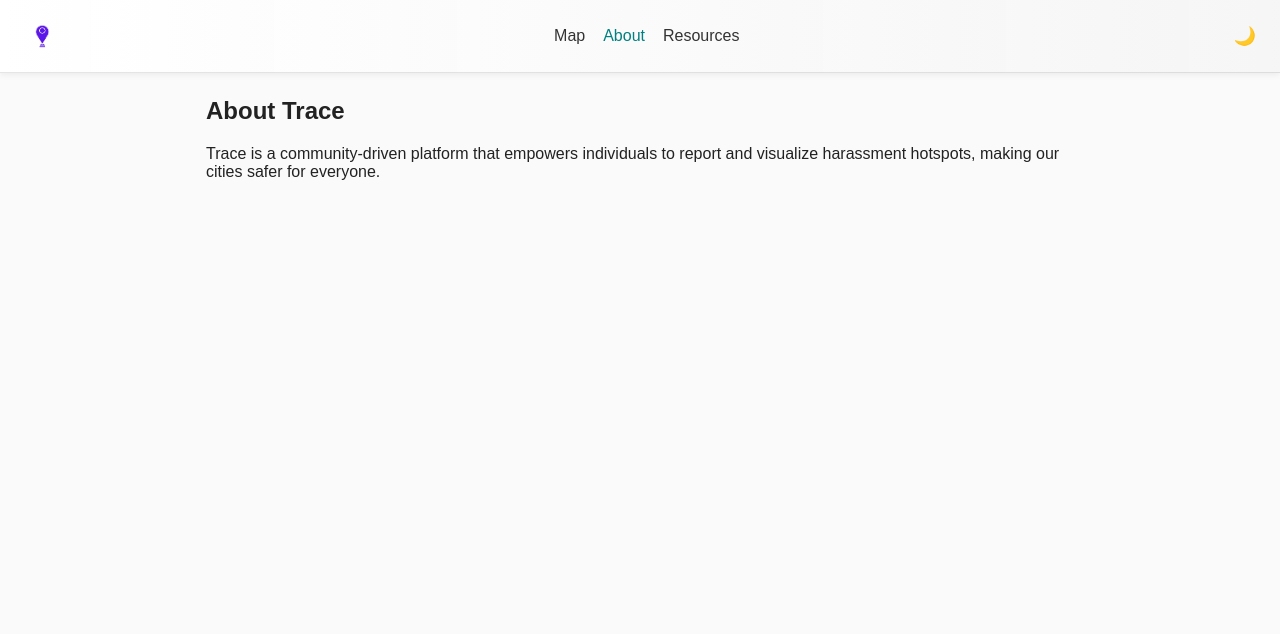
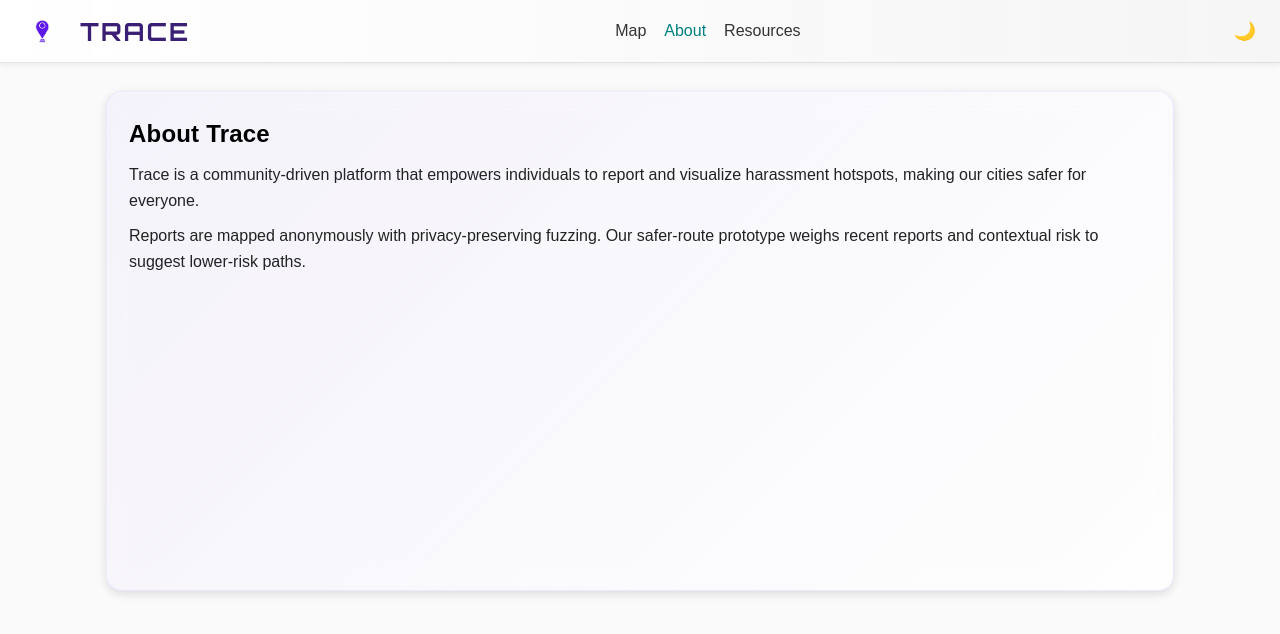
Before and after one commit to eshalkashif1/Trace, a website: page public/about.html in a window 1280 px wide. Drawn offline with Linux system fonts and the light colour scheme.

Commit message:
style changes to about and resources

```diff
--- a/public/about.html
+++ b/public/about.html
@@ -23,6 +23,7 @@
     <nav class="navbar">
       <div class="logo-container">
         <img src="trace-logo.png" alt="Trace logo" class="logo">
+        <h1>Trace</h1>
       </div>
       <ul class="nav-links">
         <li><a href="index.html">Map</a></li>
@@ -35,10 +36,20 @@
 
   </header>
 
-  <main style="max-width: 900px; margin: 24px auto; padding: 0 16px;">
+
+  <main class="about-page">
+  <section class="about-card">
     <h2>About Trace</h2>
-    <p>Trace is a community-driven platform that empowers individuals to report and visualize harassment hotspots, making our cities safer for everyone.</p>
-  </main>
+    <p>
+      Trace is a community-driven platform that empowers individuals to report and
+      visualize harassment hotspots, making our cities safer for everyone.
+    </p>
+    <p>
+      Reports are mapped anonymously with privacy-preserving fuzzing. Our safer-route
+      prototype weighs recent reports and contextual risk to suggest lower-risk paths.
+    </p>
+  </section>
+</main>
 
   <script src="script.js"></script>
 </body>
--- a/public/style.css
+++ b/public/style.css
@@ -1,3 +1,5 @@
+@import url('https://fonts.googleapis.com/css2?family=Poppins:wght@400;500;600;700&family=Orbitron:wght@600;700&display=swap');
+
 :root{
   /* light */
   --bg: #fafafa;
@@ -63,7 +65,7 @@ body {
   justify-content: space-between;
   align-items: center;
   background: linear-gradient(90deg, rgba(255,255,255,0.95), rgba(245,245,245,0.92));
-  padding: 10px 16px;
+  padding: 5px 16px;
   border-bottom: 1px solid rgba(0,0,0,0.1);
   box-shadow: 0 2px 6px rgba(0,0,0,0.06);
   backdrop-filter: blur(8px);
@@ -80,6 +82,16 @@ body {
 .nav-links a:hover, .nav-links a.active { color: #008080; }
 #themeToggle { background: transparent; border: none; font-size: 18px; cursor: pointer; padding: 6px 8px; border-radius: 8px; }
 #themeToggle:hover { background: rgba(0,0,0,0.06); }
+
+.logo-container h1 {
+  font-family: 'Orbitron', sans-serif;
+  font-size: 25px;
+  letter-spacing: 2px;
+  text-transform: uppercase;
+  color: #3a1f75;
+  font-weight: 700;
+  margin: 0;
+}
 
 /* ===== ROUTE BAR ===== */
 #topbar {
@@ -279,6 +291,83 @@ body {
   #mapWrap { height: 64vh; position: relative; }
 }
 
+/* ===== ABOUT PAGE: Glassy Violet Card ===== */
+.about-page {
+  max-width: 1100px;
+  margin: 28px auto;
+  padding: 0 16px;
+  font-weight:100;
+}
+
+.about-card {
+  /* Layout */
+  margin: 0 auto;
+  max-width: 1200px;
+  padding: 22px 22px;
+  border-radius: 16px;
+    height: 500px;
+
+  /* Frosted glass look */
+  background:
+    linear-gradient(
+      135deg,
+      rgba(215, 198, 255, 0.14),   /* violet tint */
+      rgba(255, 255, 255, 0.70)   /* milky glass */
+    );
+  backdrop-filter: blur(14px) saturate(120%);
+  -webkit-backdrop-filter: blur(14px) saturate(120%);
+
+  /* Subtle violet border + soft shadow */
+  border: 1px solid rgba(208, 188, 255, 0.28);
+  box-shadow:
+    0 3px 10px rgba(0, 0, 0, 0.12),
+    inset 0 1px 0 rgba(255, 255, 255, 0.35);
+
+  /* Text colors from your vars */
+  color: var(--text);
+}
+
+/* Headings & links inside the card */
+.about-card h2 {
+  margin: 6px 0 14px;
+  color: black;
+  letter-spacing: 0.2px;
+}
+
+.about-card p {
+  margin: 10px 0 0;
+  line-height: 1.6;
+  color: var(--text);
+}
+
+/* Dark mode variant: deeper glass, still violet */
+.dark .about-card {
+  background:
+    linear-gradient(
+      135deg,
+      rgba(139, 124, 255, 0.16),  /* accent tint */
+      rgba(22, 22, 29, 0.60)      /* dark glass */
+    );
+  border: 1px solid rgba(58, 53, 96, 0.3);
+  box-shadow:
+    0 10px 20px rgba(0, 0, 0, 0.45),
+    inset 0 1px 0 rgba(255, 255, 255, 0.05);
+  color: var(--text);
+}
+
+.dark .about-card h2 {
+  color: white;
+}
+
+/* Small screens */
+@media (max-width: 600px) {
+  .about-card {
+    padding: 18px 16px;
+    border-radius: 14px;
+  }
+}
+
+
 /* ========= DARK MODE ========= */
 .dark body { background: #0f0f13; color: #ececf1; }
 .dark .navbar { background: linear-gradient(90deg, rgba(28,22,42,0.78), rgba(38,28,58,0.75)); border-bottom: 1px solid rgba(255,255,255,0.12); box-shadow: 0 2px 10px rgba(0,0,0,0.35); }
```
Also changed, not shown: public/index.html (+1 -0 lines), public/resources.html (+6 -3 lines).
